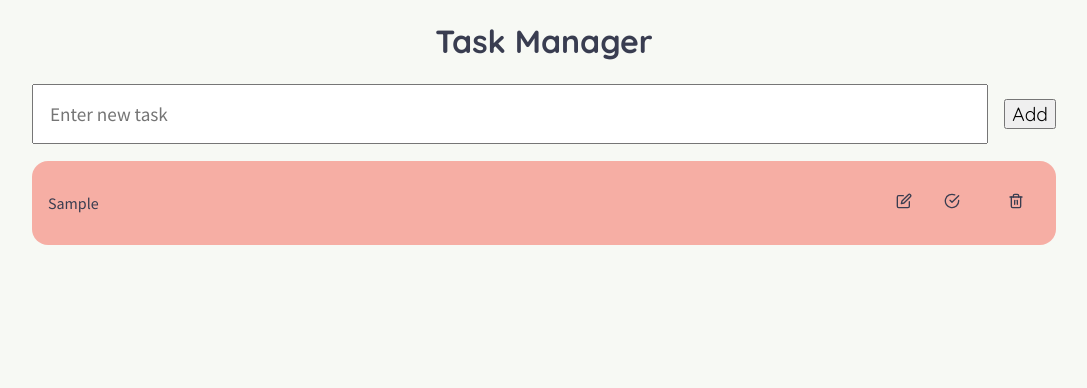
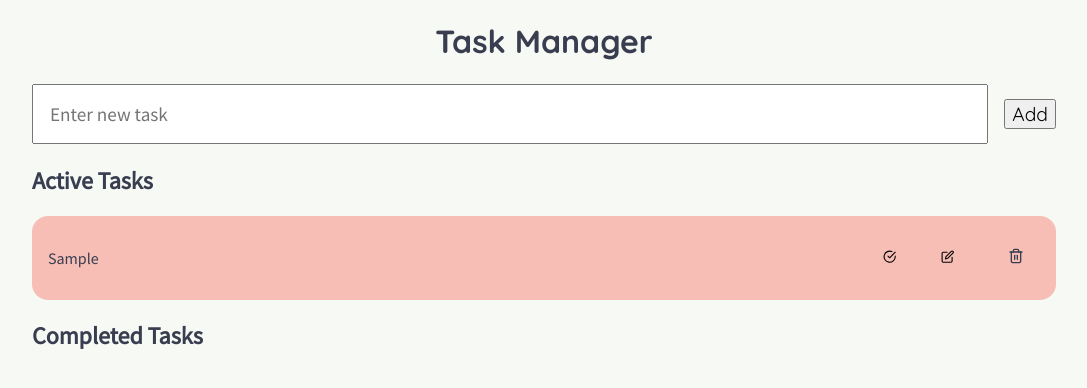
Before and after one commit to HMagda/task-manager, a React (Create React App) app: page / in a window 1280 px wide. Both pictures are taken after typing "Sample" into the empty fields and a click on the button "Add". Shown: the top 388 px of the page, without its empty margins (96-1183 px from the left). Built offline with nearby package versions, Linux system fonts and the light colour scheme.

Commit message:
Add dispatch to mark task as done and edit dispatch to modify task

```diff
--- a/package.json
+++ b/package.json
@@ -3,6 +3,7 @@
   "version": "0.1.0",
   "private": true,
   "dependencies": {
+    "@reduxjs/toolkit": "^1.9.1",
     "@testing-library/jest-dom": "^5.16.5",
     "@testing-library/react": "^13.4.0",
     "@testing-library/user-event": "^13.5.0",
@@ -13,6 +14,7 @@
     "react": "^18.2.0",
     "react-dom": "^18.2.0",
     "react-icons": "^4.7.1",
+    "react-redux": "^8.0.5",
     "react-scripts": "5.0.1",
     "sass": "^1.56.1",
     "typescript": "^4.9.4",
--- a/src/components/SingleTask/SingleTask.module.scss
+++ b/src/components/SingleTask/SingleTask.module.scss
@@ -1,7 +1,7 @@
 @import '../../styles/settings.scss';
 
 .single_task_container {
-  background-color: rgba($color: $color-active, $alpha: 0.5);
+  background-color: rgba($color: $color-active, $alpha: 0.4);
   margin: $base-size 0;
   border-radius: $base-size;
   display: flex;
@@ -19,6 +19,12 @@
     margin: $base-size;
     display: flex;
 
+    button {
+      cursor: pointer;
+      border: none;
+      background-color: transparent;
+    }
+
     .icon {
       margin: $base-size;
 
@@ -27,8 +33,26 @@
       }
     }
 
+    .icon_disabled {
+      &:hover {
+        cursor: not-allowed;
+      }
+    }
+
     .trash {
       margin-left: ($base-size * 2);
+
+      &:hover {
+        color: $color-important;
+      }
     }
   }
 }
+
+.strikethrough {
+  text-decoration: line-through;
+}
+
+.background_done {
+  background-color: rgba($color: $color-done, $alpha: 0.4);
+}
--- a/src/components/SingleTask/SingleTask.tsx
+++ b/src/components/SingleTask/SingleTask.tsx
@@ -1,9 +1,9 @@
 import React, {useEffect, useRef, useState} from 'react';
 import styles from './SingleTask.module.scss';
-import {Task, TaskEditDto} from '../../model';
+import {Task, TaskEditDto, TaskDoneDto} from '../../model';
 import {FiEdit, FiTrash2, FiCheckCircle} from 'react-icons/fi';
-import {deleted, modified} from '../../features/task/task-slice';
-import {useAppDispatch, useAppSelector} from '../../app/hooks';
+import {modified, done, deleted} from '../../features/task/task-slice';
+import {useAppDispatch} from '../../app/hooks';
 
 interface Props {
   task: Task;
@@ -15,24 +15,20 @@ const SingleTask: React.FC<Props> = ({task}) => {
   const [edited, setEdited] = useState<boolean>(false);
   const [editedTask, setEditedTask] = useState<string>(task.text);
 
-  const taskArr = useAppSelector((state) => state.manager.tasks);
   const dispatch = useAppDispatch();
-
-  const handleDelete = (e: React.FormEvent) => {
-    e.preventDefault();
-    dispatch(deleted(task.id));
-  };
 
   const handleModify = (e: React.FormEvent) => {
     e.preventDefault();
-
+    if (!edited) {
+      setEdited(!edited);
+    } else {
       let edit: TaskEditDto = {
         id: task.id,
         text: editedTask,
       };
-
       dispatch(modified(edit));
-    setEdited(false);
+      setEdited(!edited);
+    }
   };
 
   const inputRef = useRef<HTMLInputElement>(null);
@@ -40,8 +36,27 @@ const SingleTask: React.FC<Props> = ({task}) => {
     inputRef.current?.focus();
   }, [edited]);
 
+  const handleDone = (e: React.FormEvent) => {
+    e.preventDefault();
+    let doneTask: TaskDoneDto = {
+      id: task.id,
+      isDone: true,
+    };
+    dispatch(done(doneTask));
+  };
+
+  const handleDelete = (e: React.FormEvent) => {
+    e.preventDefault();
+    dispatch(deleted(task.id));
+  };
+
   return (
-    <form className={styles.single_task_container} onSubmit={handleModify}>
+    <form
+      className={`${styles.single_task_container} ${
+        task.isDone ? styles.background_done : ''
+      }`}
+      onSubmit={handleModify}
+    >
       {edited ? (
         <input
           className={`${styles.input} ${styles.single_task_text}`}
@@ -50,23 +65,44 @@ const SingleTask: React.FC<Props> = ({task}) => {
           ref={inputRef}
         />
       ) : (
-        <div className={styles.single_task_text}>{task.text}</div>
+        <div
+          className={`${styles.single_task_text} ${
+            task.isDone ? styles.strikethrough : ''
+          }`}
+        >
+          {task.text}
+        </div>
       )}
 
       <div className={styles.icon_container}>
-        <span
-          className={styles.icon}
-          onClick={() => {
-            if (!edited) {
-              setEdited(!edited);
-            }
-          }}
-        >
-          <FiEdit />
+        {task.isDone ? (
+          <button disabled={true}>
+            <span className={`${styles.icon} ${styles.icon_disabled}`}>
+              <FiCheckCircle />
             </span>
+          </button>
+        ) : (
+          <button disabled={false} onClick={handleDone} type='button'>
             <span className={styles.icon}>
               <FiCheckCircle />
             </span>
+          </button>
+        )}
+
+        {task.isDone ? (
+          <button disabled={true}>
+            <span className={`${styles.icon} ${styles.icon_disabled}`}>
+              <FiEdit />
+            </span>
+          </button>
+        ) : (
+          <button disabled={false} type='submit'>
+            <span className={styles.icon}>
+              <FiEdit />
+            </span>
+          </button>
+        )}
+
         <span
           className={`${styles.icon} ${styles.trash}`}
           onClick={handleDelete}
--- a/src/components/TaskList/TaskList.tsx
+++ b/src/components/TaskList/TaskList.tsx
@@ -11,7 +11,11 @@ interface Props {
 const TaskList: React.FC<Props> = ({tasks, setTasks}) => {
   return (
     <div className={styles.task_list_container}>
-      {tasks.map((task) => (
+      <div className={styles.active_tasks_container}>
+        <h2 className={styles.tasks_heading}>Active Tasks</h2>
+        {tasks
+          .filter((task) => task.isDone === false)
+          .map((task) => (
             <SingleTask
               task={task}
               key={task.id}
@@ -20,6 +24,20 @@ const TaskList: React.FC<Props> = ({tasks, setTasks}) => {
             />
           ))}
       </div>
+      <div className={styles.done_tasks_container}>
+        <h2 className={styles.tasks_heading}>Completed Tasks</h2>
+        {tasks
+          .filter((task) => task.isDone === true)
+          .map((task) => (
+            <SingleTask
+              task={task}
+              key={task.id}
+              tasks={tasks}
+              setTasks={setTasks}
+            />
+          ))}
+      </div>
+    </div>
   );
 };
 
--- a/src/features/task/task-slice.ts
+++ b/src/features/task/task-slice.ts
@@ -1,5 +1,5 @@
 import {createSlice, PayloadAction} from '@reduxjs/toolkit';
-import {Task, TaskEditDto} from '../../model';
+import {Task, TaskEditDto, TaskDoneDto} from '../../model';
 
 type TaskState = {
   tasks: Task[];
@@ -33,6 +33,16 @@ export const taskSlice = createSlice({
         .filter((taskEdit) => taskEdit.id === action.payload.id)
         .forEach((task) => {
           task.text = action.payload.text;
+          task.isDone = false;
+        });
+    },
+
+    done: (state, action: PayloadAction<TaskDoneDto>) => {
+      console.log('done triggered!');
+      state.tasks
+        .filter((taskDone) => taskDone.id === action.payload.id)
+        .forEach((task) => {
+          task.isDone = action.payload.isDone;
         });
     },
 
@@ -47,10 +57,8 @@ export const taskSlice = createSlice({
         }
       });
     },
-
-    // done
   },
 });
 
-export const {added, modified, deleted} = taskSlice.actions;
+export const {added, modified, done, deleted} = taskSlice.actions;
 export default taskSlice.reducer;
--- a/src/model.ts
+++ b/src/model.ts
@@ -1,6 +1,11 @@
 export interface Task {
   id: number;
   text: string;
+  isDone: boolean;
+}
+
+export interface TaskDoneDto {
+  id: number;
   isDone: boolean;
 }
 
--- a/src/styles/settings.scss
+++ b/src/styles/settings.scss
@@ -4,7 +4,7 @@ $color-light: #f7f9f4;
 $color-dark: #393d50;
 $color-active: #f56457;
 $color-important: #f23827;
-$color-finished: #ede5d8;
+$color-done: #3e3e3e;
 
 $font-family-primary: 'Quicksand', sans-serif;
 $font-family-secondary: 'Source Sans Pro', sans-serif;
```
Also changed, not shown: 1 other file (tests, documents, lock files or other folders). Lines whose indentation alone changed are shown as unchanged.
